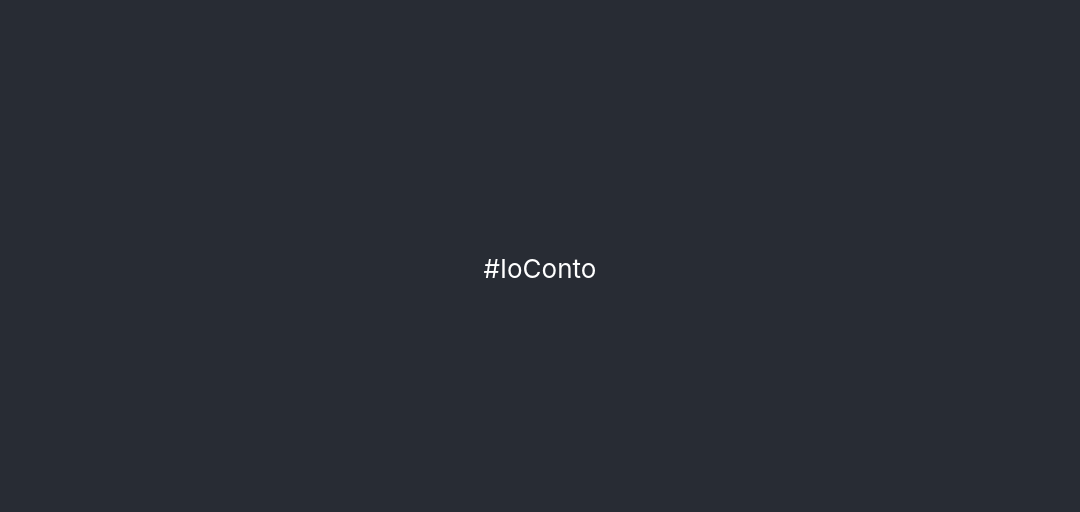
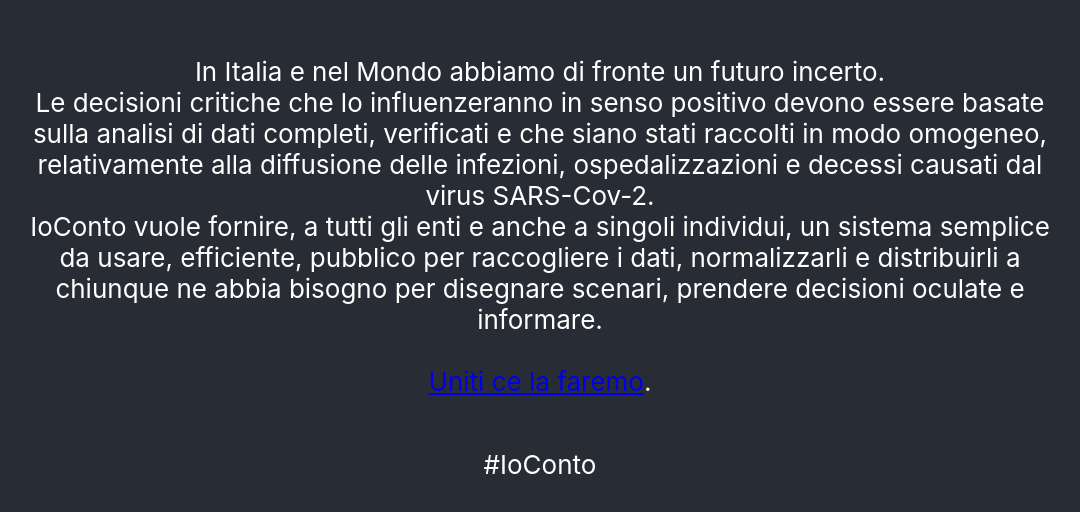
Before and after one commit to ioconto-org/website, a React (Create React App) app: page / in a window 1280 px wide. Shown: the part 132-644 px from the top of the page, without its empty margins (100-1180 px from the left). Built offline with nearby package versions, Linux system fonts and the light colour scheme.

Commit message:
added mission

```diff
--- a/src/App.css
+++ b/src/App.css
@@ -36,3 +36,17 @@
     transform: rotate(360deg);
   }
 }
+
+.mission {
+  margin-left: 10%;
+  margin-right: 10%;
+  text-align: center;
+}
+
+a a:visited {
+  color: white;
+}
+
+a:visited {
+  color: white;
+}
--- a/src/App.js
+++ b/src/App.js
@@ -8,6 +8,12 @@ function App() {
             <Switch>
                 <Route path="/">
                     <header className="App-header">
+                        <p className="mission">
+                        In Italia e nel Mondo abbiamo di fronte un futuro incerto.<br />
+Le decisioni critiche che lo influenzeranno in senso positivo devono essere basate sulla analisi di dati completi, verificati e che siano stati raccolti in modo omogeneo, relativamente alla diffusione delle infezioni, ospedalizzazioni e decessi causati dal virus SARS-Cov-2.<br />
+IoConto vuole fornire, a tutti gli enti e anche a singoli individui, un sistema semplice da usare, efficiente, pubblico per raccogliere i dati, normalizzarli e distribuirli a chiunque ne abbia bisogno per disegnare scenari, prendere decisioni oculate e informare.<br />
+<br /><a href="https://github.com/ioconto/covid19">Uniti ce la faremo</a>.
+                        </p>
                         <p>
                             #IoConto
                         </p>
```
